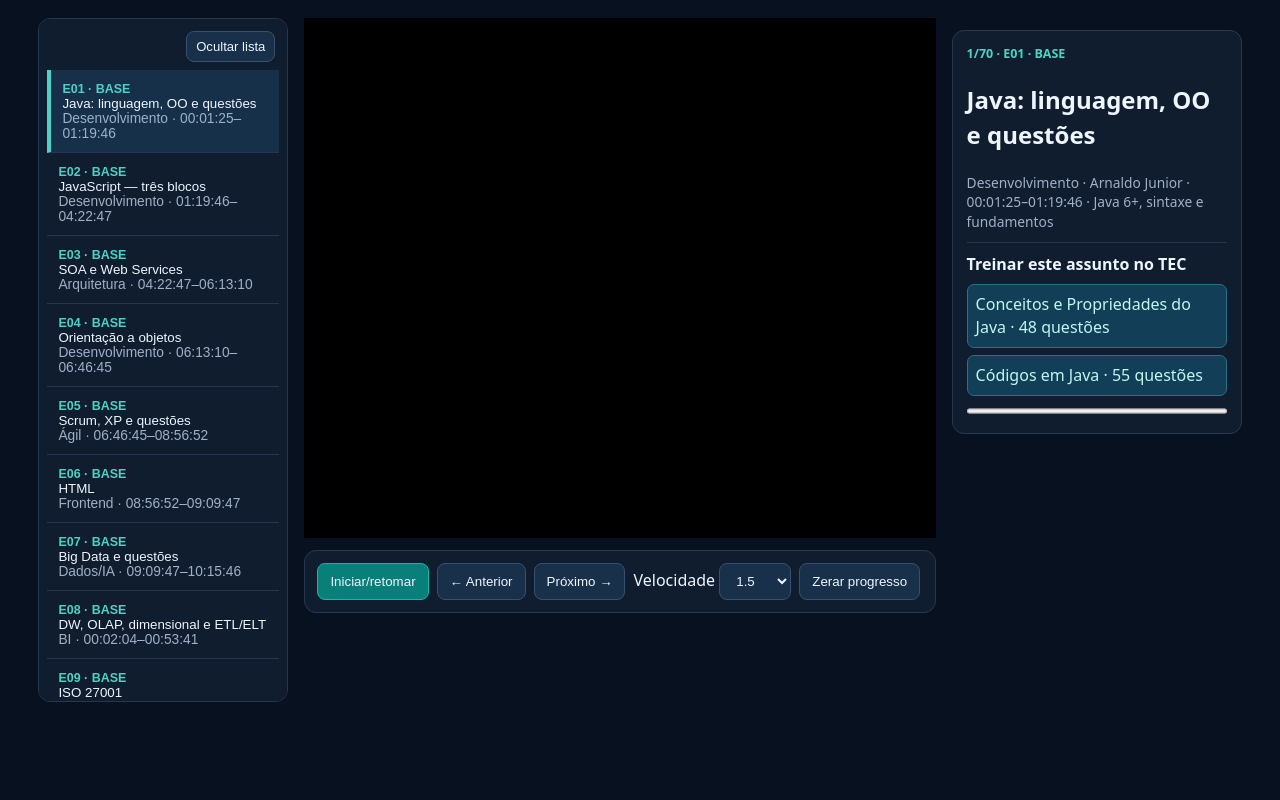
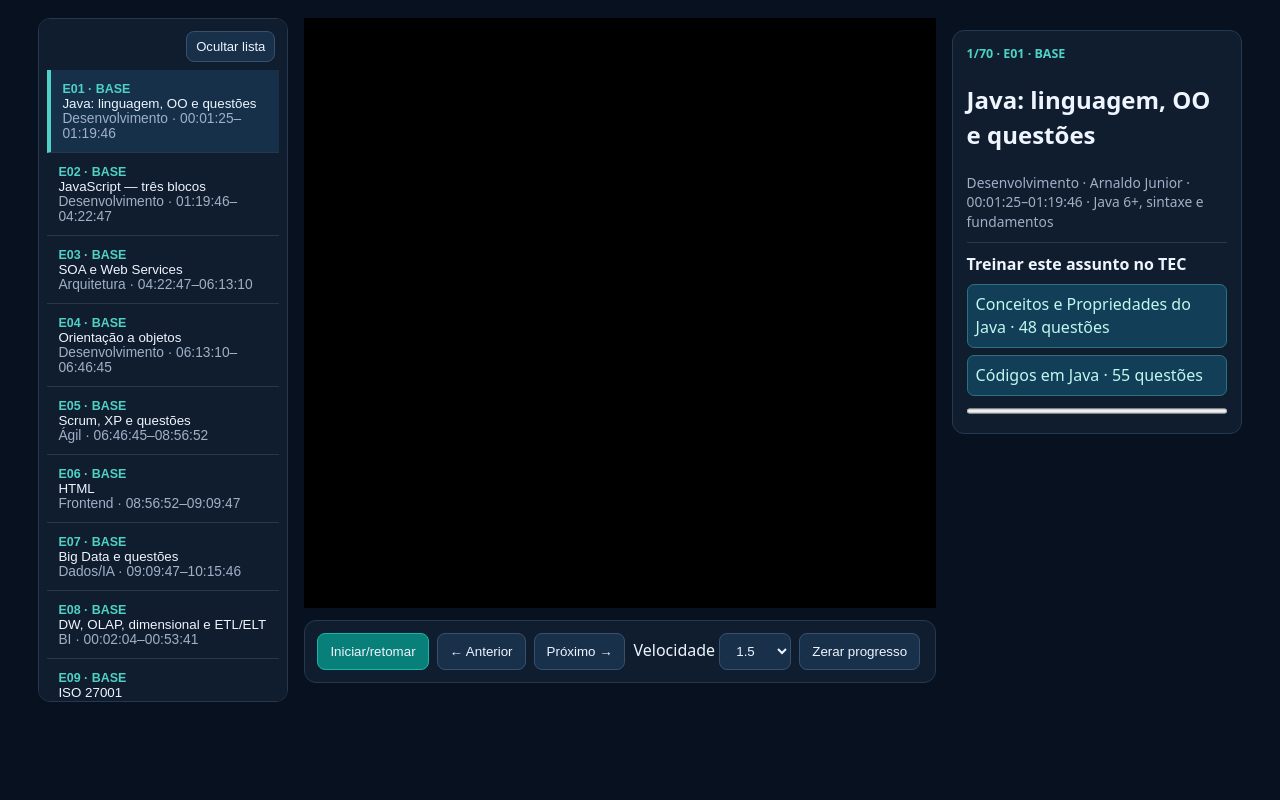
Before and after one commit to asmeduardo/estudos-concursos, a plain HTML site: page PLAYER_ESPECIFICAS_V2.html in a window 1280 px wide. Drawn offline with Linux system fonts and the light colour scheme.

Commit message:
Faz o player ocupar a altura util da janela

```diff
--- a/PLAYER_ESPECIFICAS_V2.html
+++ b/PLAYER_ESPECIFICAS_V2.html
@@ -6,7 +6,7 @@
 *{box-sizing:border-box} body{margin:0;background:var(--bg);color:var(--ink);font:16px/1.45 system-ui,sans-serif}
 header{display:none;padding:20px max(18px,4vw);border-bottom:1px solid var(--line)} h1{margin:0 0 6px;font-size:clamp(1.35rem,3vw,2.2rem)}
 .sub{color:var(--muted)} main{display:grid;grid-template-columns:minmax(220px,250px) minmax(0,1fr) minmax(240px,290px);gap:16px;padding:18px max(18px,3vw)}
-.video{position:sticky;top:12px;align-self:start} #player{width:100%;aspect-ratio:16/12;min-height:520px;background:#000}
+.video{position:sticky;top:12px;align-self:start} #player{width:100%;height:calc(100vh - 210px);min-height:560px;aspect-ratio:auto;background:#000}
 .now,.controls,.queue{background:var(--card);border:1px solid var(--line);border-radius:12px} .now{padding:14px;margin-top:12px}
 .controls{display:flex;gap:8px;flex-wrap:wrap;padding:12px;margin-top:12px} button,select{background:#18304a;color:var(--ink);border:1px solid #36516f;border-radius:8px;padding:9px 12px;cursor:pointer}
 button.primary{background:#087f78;border-color:#17b6aa} .queue{padding:8px;max-height:calc(100vh - 116px);overflow:auto}
```
Also changed, not shown: PLAYER_GERAIS_V2.html (+1 -1 lines).
